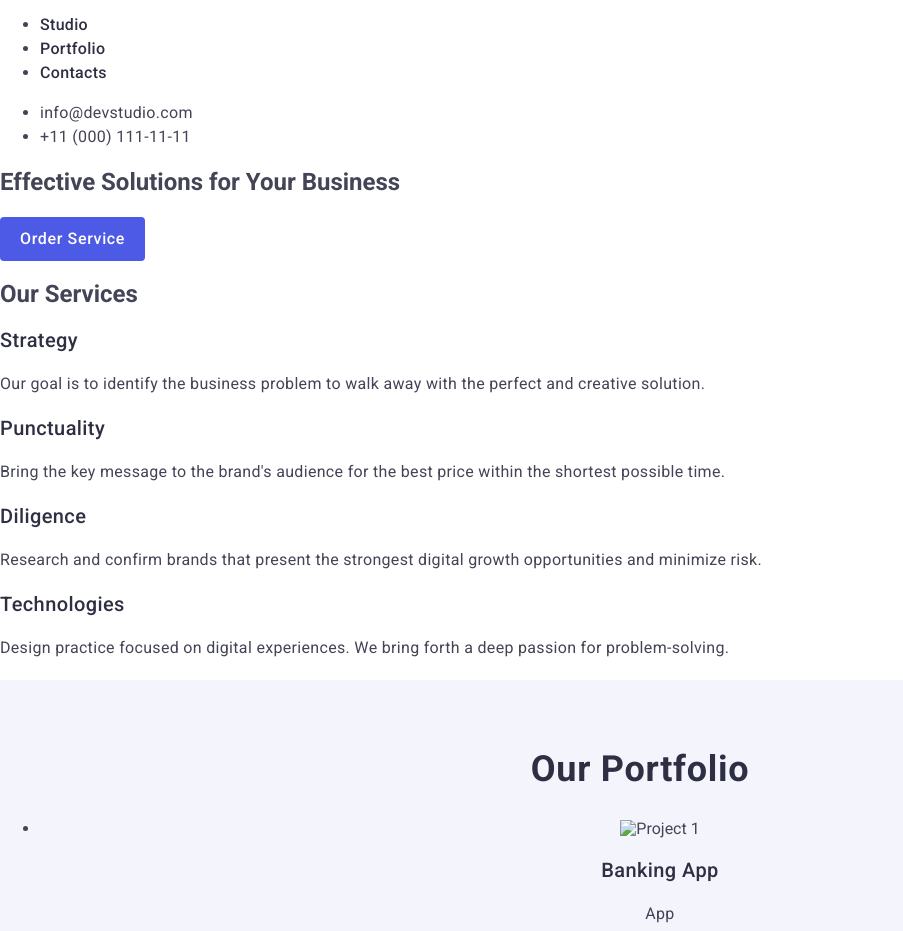
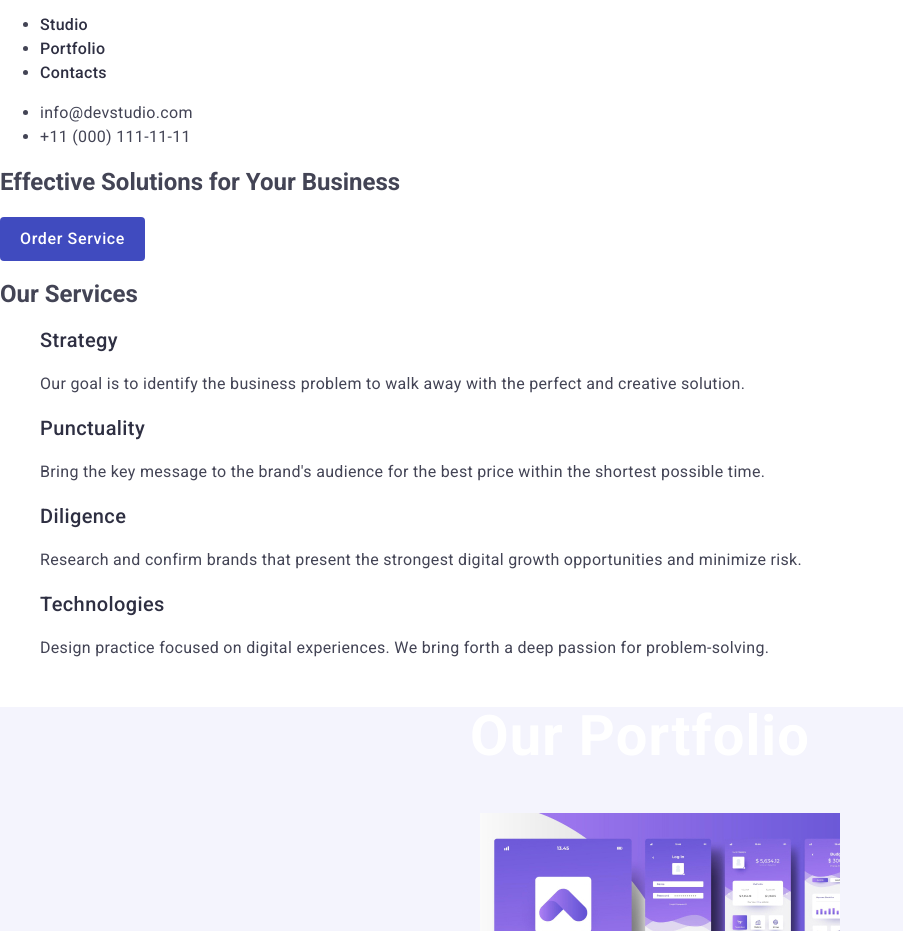
Before and after one commit to polinanekr24/goit-markup-hw-02, a plain HTML site: page index.html in a window 1280 px wide. Shown: the part 21-952 px from the top of the page, without its empty margins (0-903 px from the left). Drawn offline with nearby package versions, Linux system fonts and the light colour scheme.

Commit message:
Add text file

```diff
--- a/css/styles.css
+++ b/css/styles.css
@@ -12,14 +12,12 @@ body {
 
 .page-footer {
     background-color: #2e2f42;
-    padding: 20px;
     text-align: center;
 }
 
 /* Portfolio section */
 .portfolio-section {
     background-color: #f4f4fd;
-    padding: 40px 0;
     text-align: center;
 }
 
@@ -34,7 +32,6 @@ body {
 
 /* List styles */
 .services-list {
-    padding: 0;
     list-style: none;
 }
 
@@ -56,7 +53,7 @@ body {
     font-size: 16px;
     line-height: 1.5;
     letter-spacing: 0.02em;
-    color: #434455;
+    background-color: #ffffff;
 }
 
 /* Button styles */
@@ -69,7 +66,6 @@ body {
     letter-spacing: 0.04em;
     color: #ffffff;
     cursor: pointer;
-    padding: 10px 20px;
     border: none;
     transition: background-color 0.3s;
 }
--- a/index.html
+++ b/index.html
@@ -44,7 +44,7 @@
 
         /* Кнопка */
         .hero-button {
-            background-color: #4D5AE5;
+            background-color: #404BBF;
             font-family: "Roboto", sans-serif;
             font-weight: 500;
             font-size: 16px;
@@ -81,12 +81,12 @@
 
         /* Стиль для заголовка секции "Our Portfolio" */
         .portfolio-title {
-            font-size: 36px;
-            line-height: 1.11;
+            font-size: 56px;
+            line-height: 1.07;
             text-align: center;
             letter-spacing: 0.02em;
             text-transform: capitalize;
-            color: #2e2f42;
+            color: #ffffff;
         }
     </style>
 </head>
@@ -140,7 +140,7 @@
             <h2 class="portfolio-title">Our Portfolio</h2>
             <ul class="portfolio-list">
                 <li class="portfolio-item">
-                    <img src="./images/" alt="Project 1" width="360">
+                    <img src="./images/img0-1.jpg" alt="Project 1" width="360">
                     <h3 class="services-title">Banking App</h3>
                     <p class="services-text">App</p>
                 </li>
```
